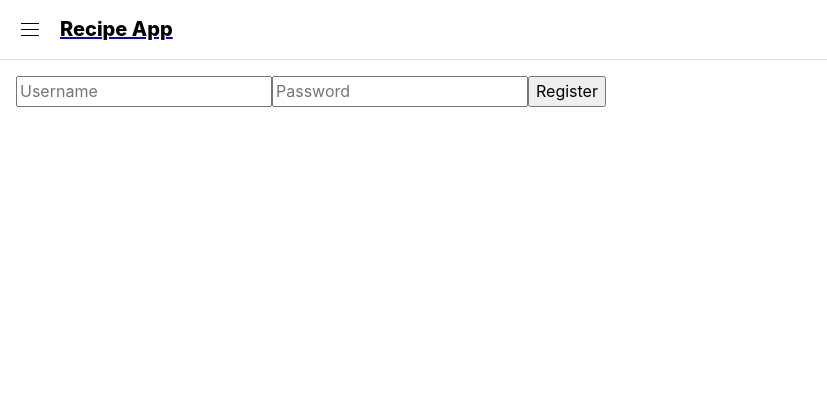
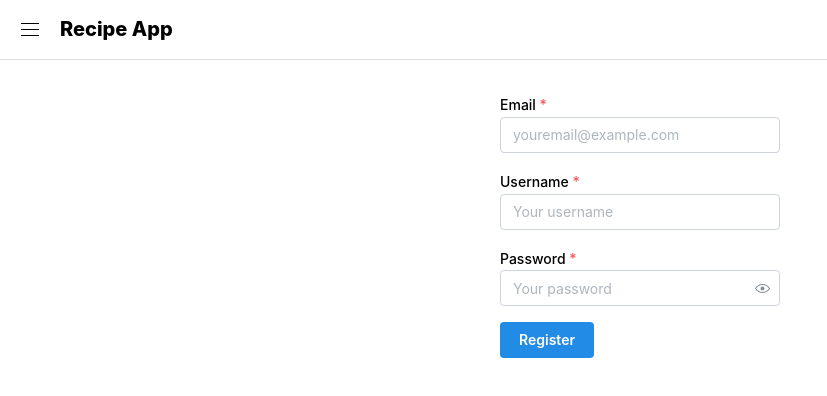
Before and after one commit to mehrfarben/recipe-app, a React (Vite) app in the folder frontend/: page /register in a window 1280 px wide. Shown: the top 396 px of the page, without its empty margins (0-827 px from the left). Built offline with nearby package versions, Linux system fonts and the light colour scheme.

Commit message:
feat: made small tweaks to ui

```diff
--- a/frontend/src/api/index.js
+++ /dev/null
@@ -1,7 +0,0 @@
-import axios from 'axios';
-
-const API = axios.create({ baseURL: 'http://localhost:3000' });
-
-export const fetchRecipes = () => API.get('/recipes');
-export const registerUser = (userData) => API.post('/auth/register', userData);
-export const loginUser = (userData) => API.post('/auth/login', userData);
--- /dev/null
+++ b/frontend/src/api/index.ts
@@ -0,0 +1,12 @@
+import axios from 'axios';
+
+const API = axios.create({ baseURL: 'http://localhost:3000' });
+
+export type UserCredentials = {
+    username: string;
+    password: string;
+  };
+
+export const fetchRecipes = () => API.get('/recipes');
+export const registerUser = (userData: UserCredentials) => API.post('/auth/register', userData);
+export const loginUser = (userData: UserCredentials) => API.post('/auth/login', userData);
--- a/frontend/src/components/Login.tsx
+++ b/frontend/src/components/Login.tsx
@@ -1,7 +1,11 @@
+import { Modal, TextInput, PasswordInput, Button, Text, Flex } from '@mantine/core';
+import { Link } from 'react-router-dom';
 import { useState } from 'react';
-import { loginUser } from '../api';
+import { loginUser } from '../api/index';
 
-export const Login = () => {
+export const Login = ({ opened, close }
+    : { opened: boolean, open: () => void, close: () => void }
+) => {
     const [formData, setFormData] = useState({ username: '', password: '' });
 
     const handleSubmit = async (e: { preventDefault: () => void; }) => {
@@ -10,26 +14,39 @@ export const Login = () => {
             const { data } = await loginUser(formData);
             localStorage.setItem('token', data.token);
             console.log(data);
+            close();
         } catch (error) {
             console.error(error);
         }
     };
 
     return (
+        <Modal opened={opened} onClose={close} title="Login" yOffset="25vh" transitionProps={{ transition: 'slide-up', duration: 250, timingFunction: 'ease-in-out' }}>
             <form onSubmit={handleSubmit}>
-            <input
-                type="text"
-                placeholder="Username"
+                <TextInput
+                    label="Username"
+                    placeholder="Your username"
+                    required
                     value={formData.username}
                     onChange={(e) => setFormData({ ...formData, username: e.target.value })}
                 />
-            <input
-                type="password"
-                placeholder="Password"
+                <PasswordInput
+                    label="Password"
+                    placeholder="Your password"
+                    required
+                    mt="md"
                     value={formData.password}
                     onChange={(e) => setFormData({ ...formData, password: e.target.value })}
                 />
-            <button type="submit">Login</button>
+                <Flex mt={24} justify="space-between" align="center">
+                <Button type="submit">Login</Button>
+                <Link style={{ textDecoration: 'none', color: 'inherit' }} onClick={close} to="/register">
+                <Text size="sm">
+                Don't have an account? Click here to register.
+                </Text>
+                </Link>
+                </Flex>
             </form>
+        </Modal>
     );
 };
--- a/frontend/src/components/RecipeCard.tsx
+++ b/frontend/src/components/RecipeCard.tsx
@@ -2,30 +2,35 @@ import { useState, useEffect } from 'react';
 import { Card, Image, Text, Button, Group, ActionIcon, Flex } from '@mantine/core';
 import { Link } from 'react-router-dom';
 import { IconHeart } from '@tabler/icons-react';
-import { fetchRecipes } from '../api';
+import { fetchRecipes } from '../api/index';
+
+type RecipeType = {
+  id: number;
+  name: string;
+  img: string;
+  desc: string;
+};
 
 function RecipeCard() {
-
-    const [recipes, setRecipes] = useState([]);
+  const [recipes, setRecipes] = useState<RecipeType[]>([]);
 
   useEffect(() => {
-        const getRecipes = async () => {
+    async function getRecipes(): Promise<void> {
       try {
         const { data } = await fetchRecipes();
-                setRecipes(data[0].food);
+        const recipes: RecipeType[] = data[0].food;
+        setRecipes(recipes);
       } catch (error) {
         console.error(error);
       }
-        };
+    }
+
     getRecipes();
   }, []);
 
-
-
   return (
     <Group ml="xl">
-
-      {recipes.map((recipe: any) => (
+      {recipes.map((recipe) => (
         <Card key={recipe.id} shadow="sm" padding="md" m="sm" radius="md" w={300} h={400} withBorder>
           <Card.Section>
             <Image
@@ -54,9 +59,7 @@ function RecipeCard() {
             {recipe.desc}
           </Text>
 
-
           <Flex w="100%" h={150} align="flex-end" justify="space-between">
-
             <Link to={`/recipe/${recipe.id}`}>
               <Button color="blue" radius="md" w="200px" m={5}>
                 See full recipe
@@ -64,15 +67,13 @@ function RecipeCard() {
             </Link>
 
             <ActionIcon color='red' size={35} variant="outline" m={5}>
-        <IconHeart/>
+              <IconHeart />
             </ActionIcon>
-
           </Flex>
         </Card>
       ))}
-
     </Group>
   );
 }
 
-export default RecipeCard
+export default RecipeCard;
--- a/frontend/src/components/Register.tsx
+++ b/frontend/src/components/Register.tsx
@@ -1,5 +1,6 @@
 import { useState } from 'react';
-import { registerUser } from '../api';
+import { registerUser } from '../api/index';
+import { TextInput, PasswordInput, Button, Container } from '@mantine/core';
 
 const Register = () => {
     const [formData, setFormData] = useState({ username: '', password: '' });
@@ -15,21 +16,35 @@ const Register = () => {
     };
 
     return (
+        <Container w="25%">
         <form onSubmit={handleSubmit}>
-            <input
-                type="text"
-                placeholder="Username"
+                <TextInput
+                    label="Email"
+                    placeholder="youremail@example.com"
+                    required
+                    mt="md"
                     value={formData.username}
                     onChange={(e) => setFormData({ ...formData, username: e.target.value })}
                 />
-            <input
-                type="password"
-                placeholder="Password"
+                <TextInput
+                    label="Username"
+                    placeholder="Your username"
+                    required
+                    mt="md"
+                    value={formData.username}
+                    onChange={(e) => setFormData({ ...formData, username: e.target.value })}
+                />
+                <PasswordInput
+                    label="Password"
+                    placeholder="Your password"
+                    required
+                    mt="md"
                     value={formData.password}
                     onChange={(e) => setFormData({ ...formData, password: e.target.value })}
                 />
-            <button type="submit">Register</button>
+                <Button mt="md" type="submit">Register</Button>
             </form>
+            </Container>
     );
 };
 
--- a/frontend/src/pages/Home.tsx
+++ b/frontend/src/pages/Home.tsx
@@ -1,12 +1,15 @@
-import { AppShell, Burger, Group, Text, Button } from '@mantine/core';
+import { AppShell, Burger, Group, Text, Button, Flex } from '@mantine/core';
 import { useDisclosure } from '@mantine/hooks';
 import { Link} from 'react-router-dom';
 import { IconUserCircle, IconHeart, IconHome2 } from '@tabler/icons-react';
 import  Router  from '../utils/Router';
+import { Login } from '../components/Login';
 
 function Home() {
   const [mobileOpened, { toggle: toggleMobile }] = useDisclosure();
   const [desktopOpened, { toggle: toggleDesktop }] = useDisclosure(false);
+  const [opened, { open, close }] = useDisclosure(false);
+
 
   return (
     <AppShell
@@ -19,13 +22,18 @@ function Home() {
       padding="md"
     >
       <AppShell.Header>
-        <Group h="100%" px="md">
+
+        <Group h="100%" w="100%" px="md">
 
           <Burger opened={mobileOpened} onClick={toggleMobile} hiddenFrom="sm" size="sm" />
           <Burger opened={desktopOpened} onClick={toggleDesktop} visibleFrom="sm" size="sm" />
-          <Link to="/">
-          <Text c="black"  size="xl" fw={800}>Recipe App</Text>
+
+          <Flex justify="center" align="center">
+          <Link style={{ textDecoration: 'none', color: '#000' }} to="/">
+          <Text size="xl" fw={800}>Recipe App</Text>
           </Link>
+          </Flex>
+
         </Group>
       </AppShell.Header>
 
@@ -33,14 +41,17 @@ function Home() {
         <Link to="/">
         <Button leftSection={<IconHome2 size={30} />} justify="start" variant="subtle" color="rgba(128, 128, 128, 1)" size="md" w={"100%"} mt={"md"}>Home</Button>
         </Link>
-
         <Link to="/profile">
         <Button leftSection={<IconUserCircle size={30} />} justify="start" variant="subtle" color="rgba(128, 128, 128, 1)" size="md" w={"100%"} mt={"md"}>Profile</Button>
         </Link>
-
         <Link to="/favorites">
         <Button leftSection={<IconHeart size={30} />} justify="start" variant="subtle" color="rgba(128, 128, 128, 1)" size="md" w={"100%"} mt={"md"}>Favorites</Button>
         </Link>
+
+        <Flex pos="absolute" bottom={50} left={50} w={"100%"}>
+          <Button onClick={open}>Sign In</Button>
+          <Login opened={opened} open={open} close={close} />
+        </Flex>
       </AppShell.Navbar>
 
       <AppShell.Main>
--- a/frontend/src/utils/Router.tsx
+++ b/frontend/src/utils/Router.tsx
@@ -3,7 +3,6 @@ import Recipes from "../pages/Recipes"
 import Favorites from "../pages/Favorites"
 import Profile from "../pages/Profile"
 import Register from "../components/Register"
-import {Login} from "../components/Login"
 
 const Router = () => {
   return (
@@ -13,7 +12,6 @@ const Router = () => {
         <Route path="/favorites" element={<Favorites />} />
         <Route path="/profile" element={<Profile />}/>
         <Route path="/register" element={<Register />}/>
-        <Route path="/login" element={<Login />}/>
     </Routes>
     </div>
   )
```
Lines whose indentation alone changed are shown as unchanged.
